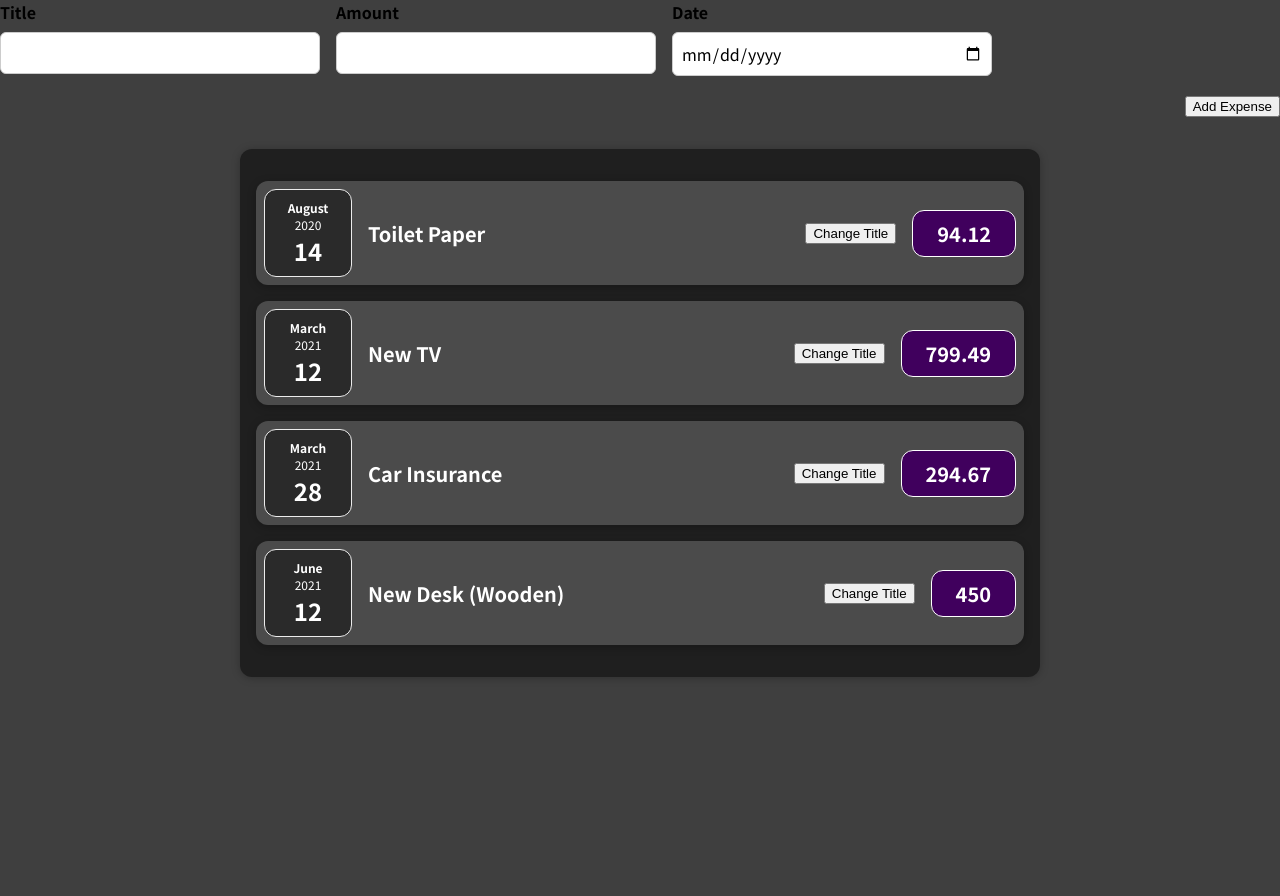
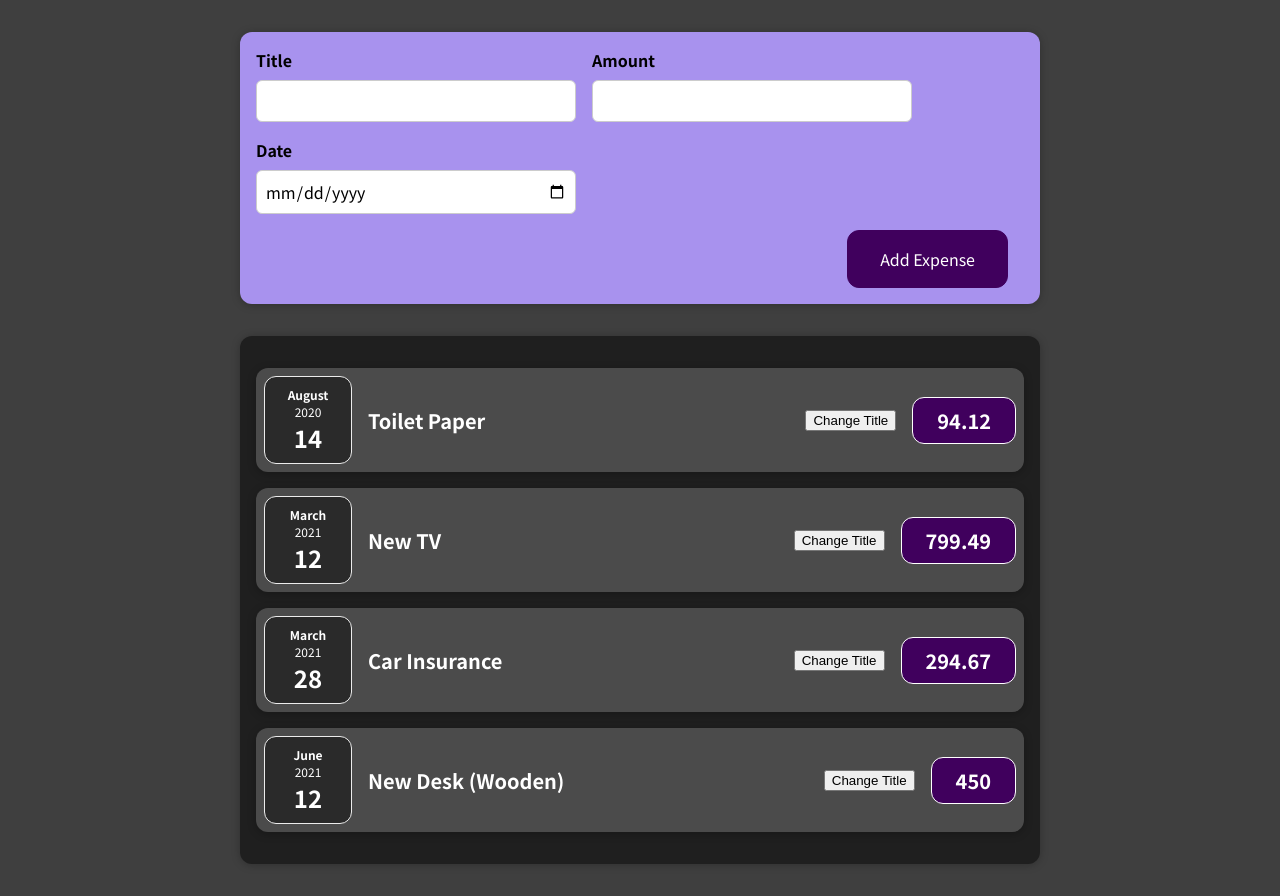
Before and after one commit to johndbigboi/Expense-Tracker, a React (Create React App) app in the folder react-expense-tracker/: page / in a window 1280 px wide. Before the commit the page ends 800 px from the top, so only its background shows below. Built offline with nearby package versions, Linux system fonts and the light colour scheme.

Commit message:
Adding style from NewExpense.css

```diff
--- a/react-expense-tracker/src/components/NewExpense/NewExpense.js
+++ b/react-expense-tracker/src/components/NewExpense/NewExpense.js
@@ -1,10 +1,11 @@
 import { React } from 'react';
 
 import ExpenseForm from './ExpenseForm';
+import './NewExpense.css';
 
 const NewExpense = () => {
   return (
-    <div>
+    <div className="new-expense">
       <ExpenseForm />
     </div>
   );
```
